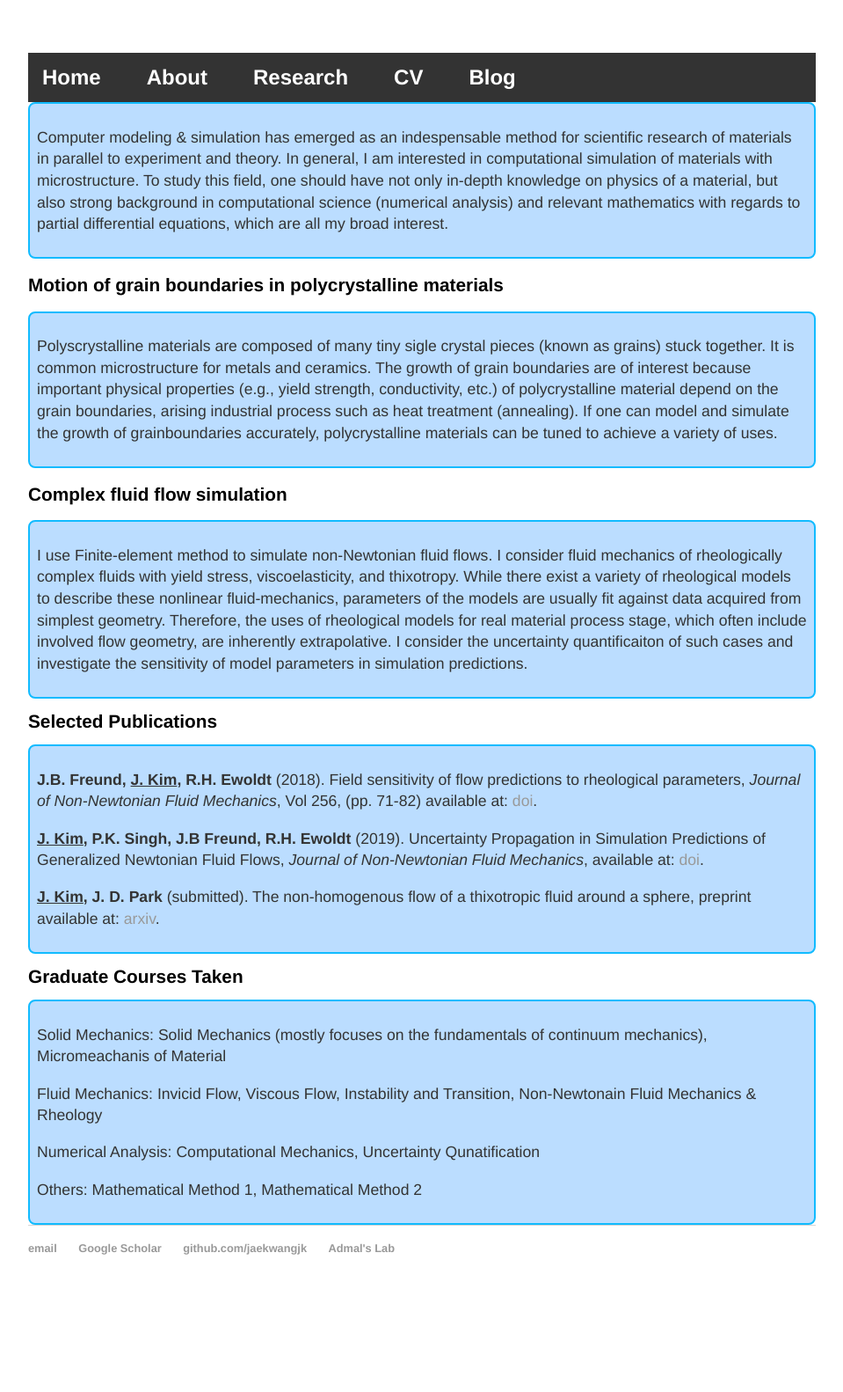
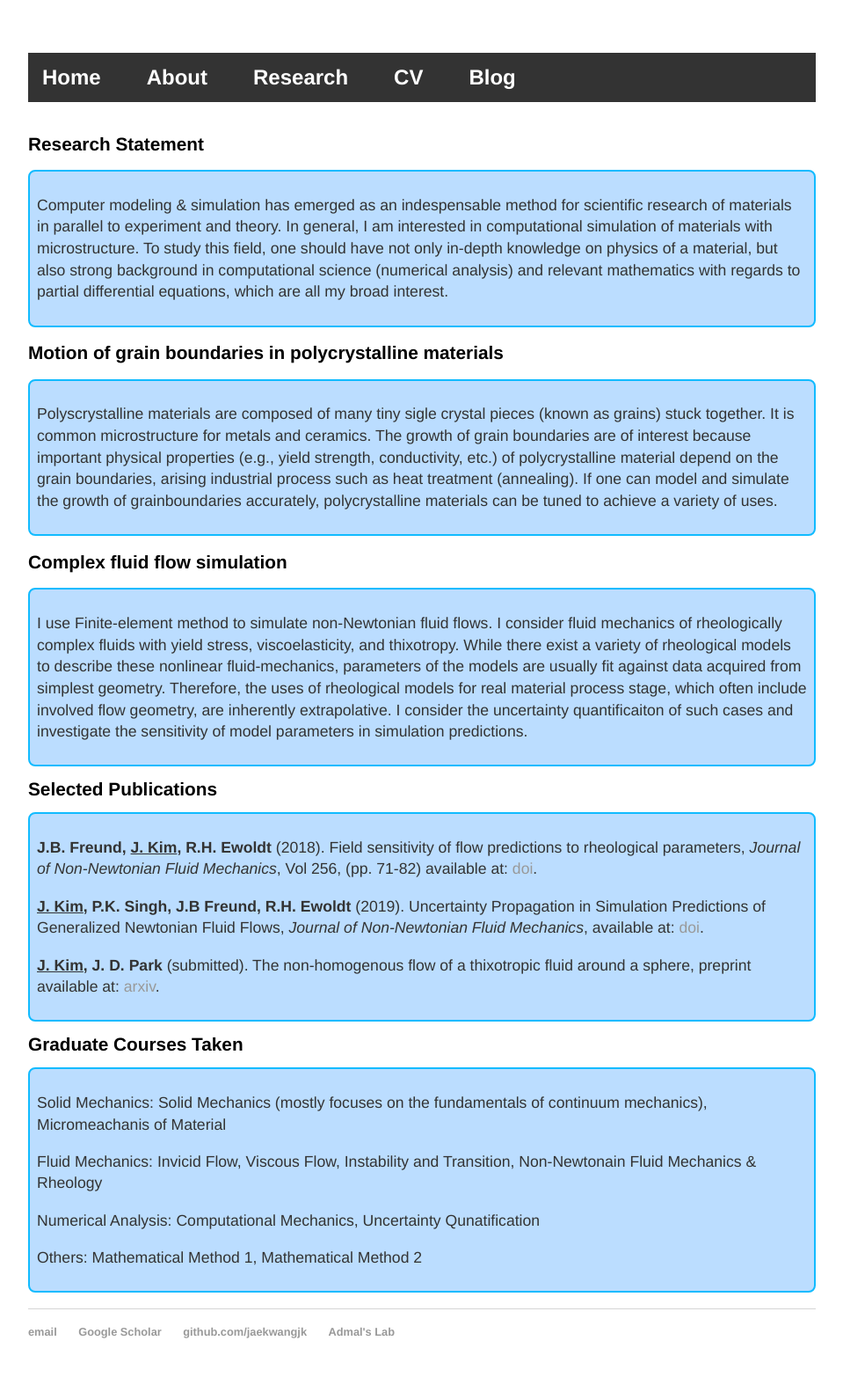
Before and after one commit to jaekwangjk/jaekwangjk.github.io, a Jekyll site: the page built from research.html, in a window 1280 px wide. Shown: the whole page at 88% size, without its empty margins (160-1119 px from the left). Built offline with Jekyll 4.4.1, drawn with Linux system fonts in a browser that asks for light colours; before the commit the page ends 1487 px from its top, so only the background shows below that.

Commit message:
a little change

```diff
--- a/research.html
+++ b/research.html
@@ -3,6 +3,12 @@
 title: Jaekwang Kim
 ---
 <div class="blurb">
+
+	<br>
+
+	<p>
+	<h1>Research Statement</h1>
+	</p>
 
 	<div class="rounded">
 	<p>
@@ -33,7 +39,7 @@
 	polycrystalline materials can be tuned to achieve a variety of uses.
 	</p></div>
 
-    	<p>
+    <p>
 	<h1>Complex fluid flow simulation</h1>
 	</p>
 	<div class="rounded">
@@ -91,4 +97,6 @@
 	</p>
 	</div>
 
+	<br>
+
 </div><!-- /.blurb -->
```
